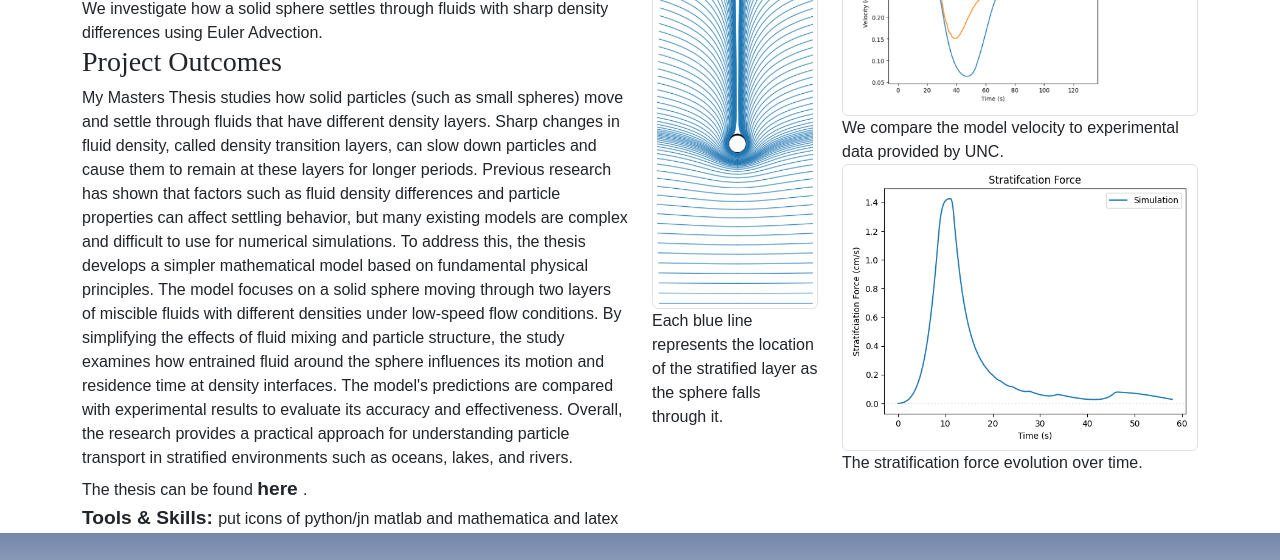
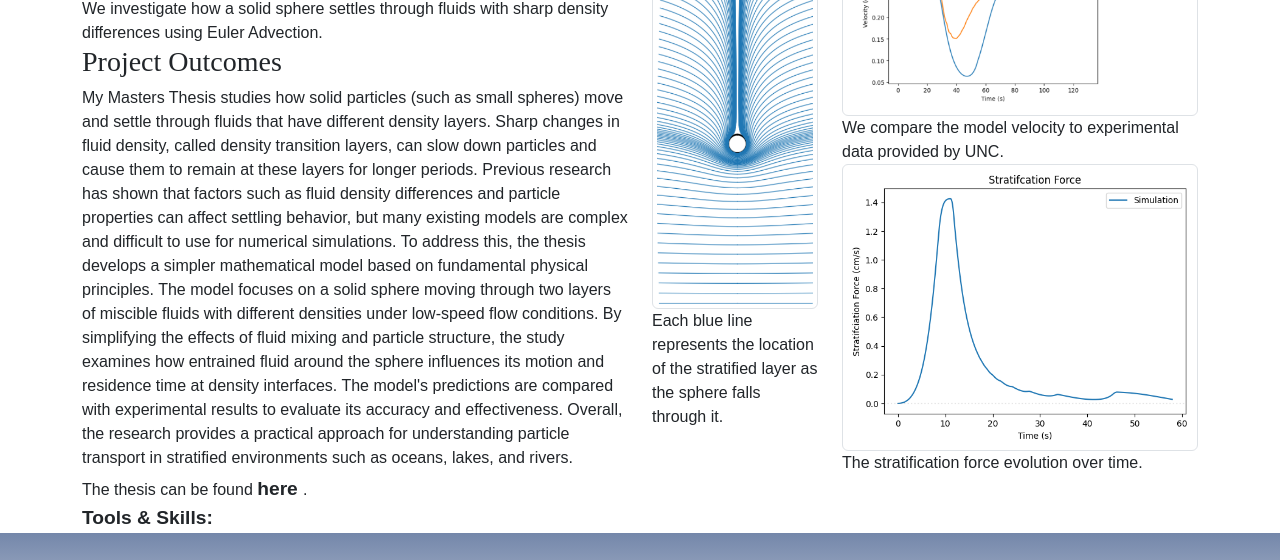
Before and after one commit to LaneEllisor/LaneEllisor.github.io, a plain HTML site: page sphere.html in a window 1280 px wide. Shown: the part 364-924 px from the top of the page. Drawn offline with nearby package versions, Linux system fonts and the light colour scheme; a web font is replaced by a local one.

Commit message:
updates to tools

```diff
--- a/sphere.html
+++ b/sphere.html
@@ -95,7 +95,11 @@
 
                 <p> The thesis can be found <a href="http://hdl.handle.net/10339/109416 " target="_blank" > <strong> here </strong> </a>.
 
-                <p> <strong> Tools & Skills: </strong> put icons of python/jn matlab and mathematica and latex </p>
+                <p> <strong> Tools & Skills: </strong>  </p>
+
+
+
+
 
             </div>
         </div>
```
Also changed, not shown: 1 other file.
